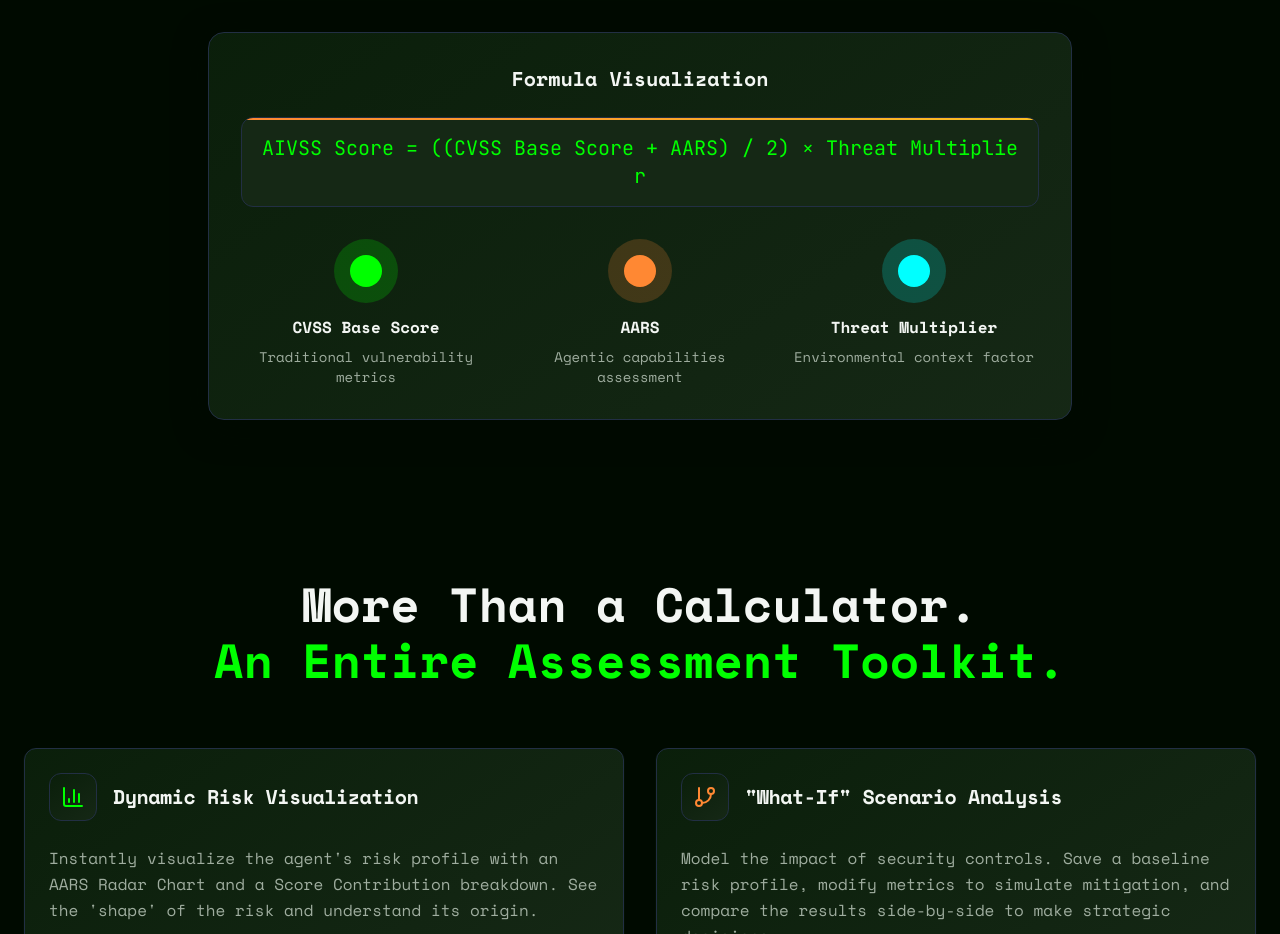
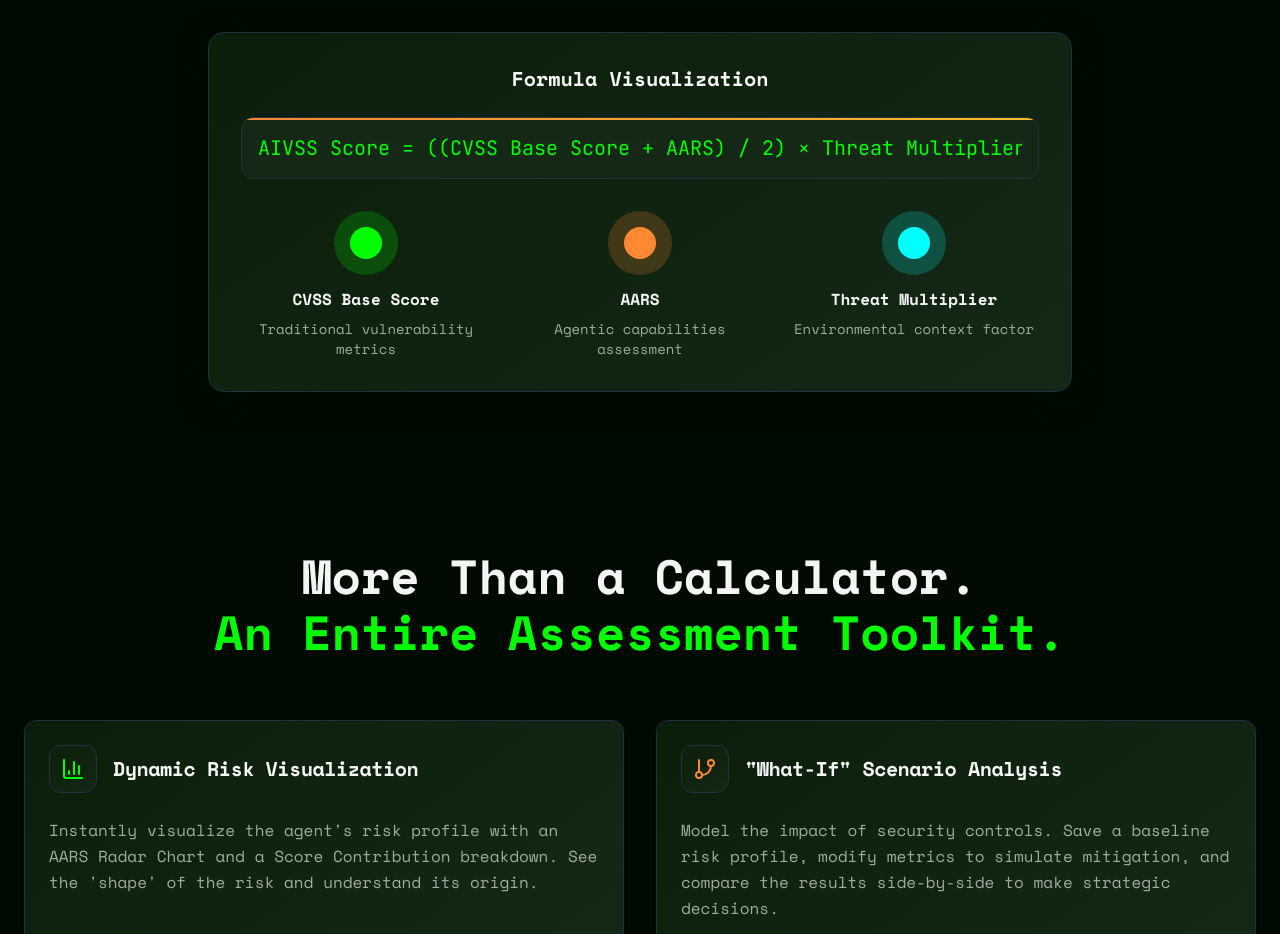
Before and after one commit to Pa04rth/aivss-dashboard, a React (Vite) app: page / in a window 1280 px wide. Shown: the part 1660-2594 px from the top of the page. Built offline with nearby package versions, Linux system fonts and the light colour scheme.

Commit message:
Fix formula display
Ensure the formula in the homepage is displayed on a single line.

```diff
--- a/src/components/FrameworkSection.tsx
+++ b/src/components/FrameworkSection.tsx
@@ -17,7 +17,7 @@ const FrameworkSection = () => {
             <h3 className="text-lg sm:text-xl font-semibold mb-4 sm:mb-6 text-foreground">Formula Visualization</h3>
 
             <div className="code-block text-center">
-              <div className="font-mono text-sm sm:text-lg md:text-xl text-primary break-all">
+              <div className="font-mono text-sm sm:text-lg md:text-xl text-primary whitespace-nowrap overflow-x-auto">
                 AIVSS Score = ((CVSS Base Score + AARS) / 2) × Threat Multiplier
               </div>
             </div>
```
